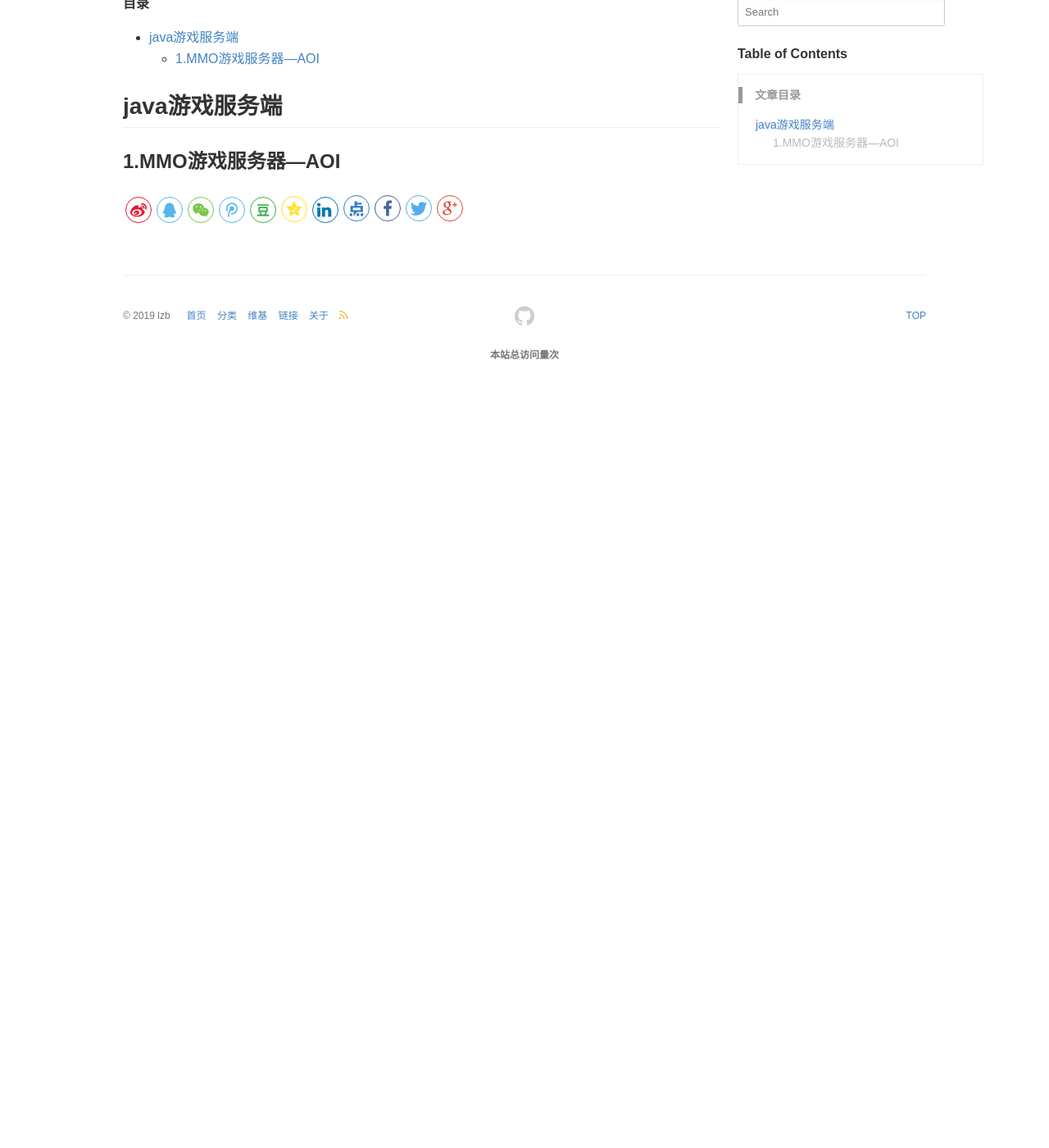
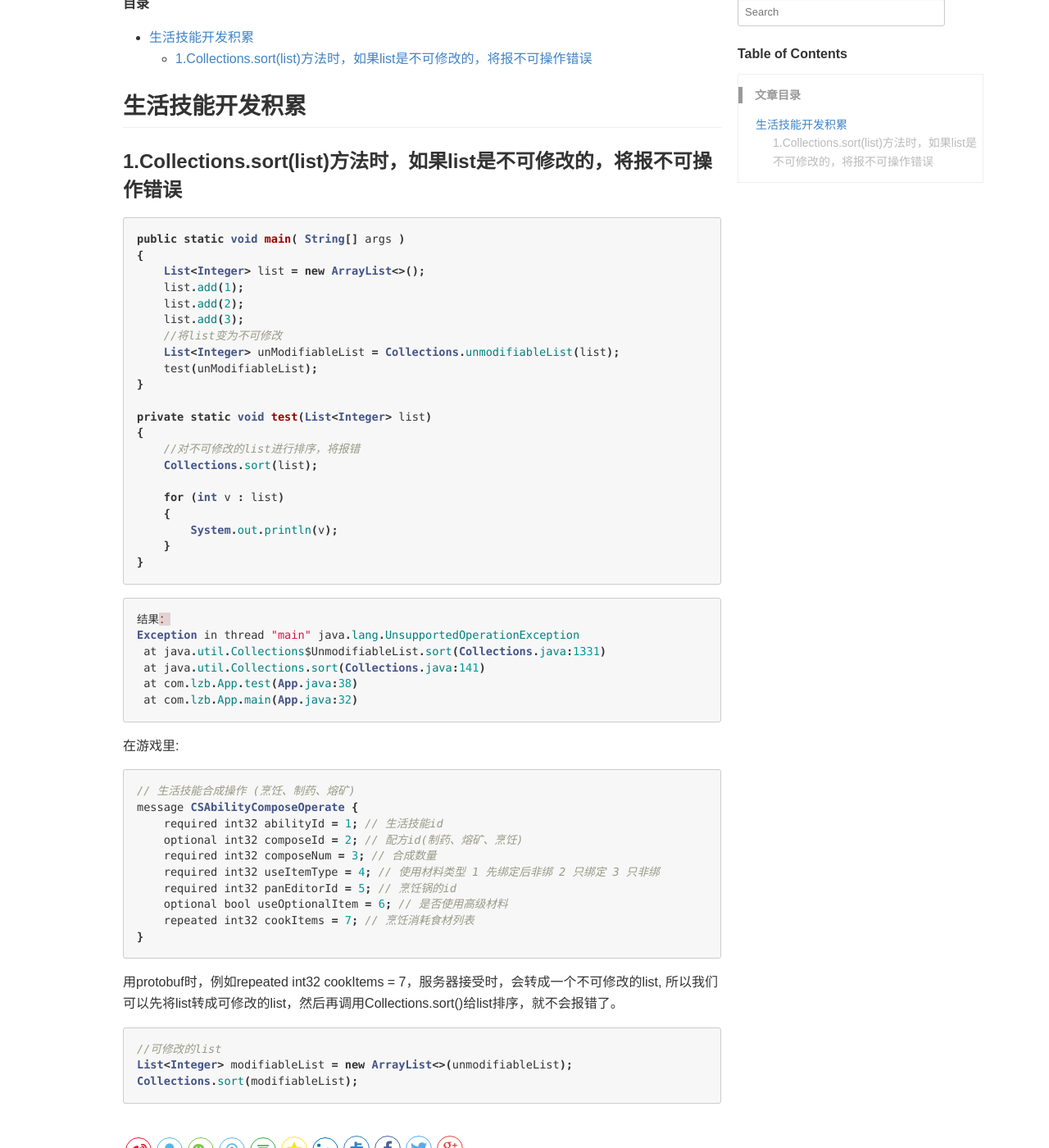
Before and after one commit to lizb0907/lizb0907.github.io, a Jekyll site: the page built from _posts/mmo_game/2018-08-09-Game.md, in a window 1280 px wide and 1400 px high, scrolled down 270 px. Shown: the whole window at 82% size. Built offline with Jekyll 4.4.1, drawn with Linux system fonts in a browser that asks for light colours; comment, search, counter and statistics services are not loaded; before the commit the page ends 900 px from its top, so only the background shows below that.

Commit message:
game update 01

````diff
--- a/_posts/mmo_game/2018-08-09-Game.md
+++ b/_posts/mmo_game/2018-08-09-Game.md
@@ -15,7 +15,63 @@ keywords: java游戏服务端，mmo，game
 * TOC
 {:toc}
 
-## java游戏服务端
+## 生活技能开发积累
 
 
-### 1.MMO游戏服务器---AOI
+### 1.Collections.sort(list)方法时，如果list是不可修改的，将报不可操作错误
+
+```java
+public static void main( String[] args )
+{
+    List<Integer> list = new ArrayList<>();
+    list.add(1);
+    list.add(2);
+    list.add(3);
+    //将list变为不可修改
+    List<Integer> unModifiableList = Collections.unmodifiableList(list);
+    test(unModifiableList);
+}
+
+private static void test(List<Integer> list)
+{
+    //对不可修改的list进行排序，将报错
+    Collections.sort(list);
+
+    for (int v : list)
+    {
+        System.out.println(v);
+    }
+}
+```
+
+```java
+结果：
+Exception in thread "main" java.lang.UnsupportedOperationException
+ at java.util.Collections$UnmodifiableList.sort(Collections.java:1331)
+ at java.util.Collections.sort(Collections.java:141)
+ at com.lzb.App.test(App.java:38)
+ at com.lzb.App.main(App.java:32)
+```
+
+在游戏里:
+
+```java
+// 生活技能合成操作 (烹饪、制药、熔矿)
+message CSAbilityComposeOperate {
+    required int32 abilityId = 1; // 生活技能id
+    optional int32 composeId = 2; // 配方id(制药、熔矿、烹饪)
+    required int32 composeNum = 3; // 合成数量
+    required int32 useItemType = 4; // 使用材料类型 1 先绑定后非绑 2 只绑定 3 只非绑
+    required int32 panEditorId = 5; // 烹饪锅的id
+    optional bool useOptionalItem = 6; // 是否使用高级材料
+    repeated int32 cookItems = 7; // 烹饪消耗食材列表
+}
+```
+用protobuf时，例如repeated int32 cookItems = 7，服务器接受时，会转成一个不可修改的list,
+所以我们可以先将list转成可修改的list，然后再调用Collections.sort()给list排序，就不会报错了。
+
+```java
+//可修改的list
+List<Integer> modifiableList = new ArrayList<>(unmodifiableList);
+Collections.sort(modifiableList);
+```
````
